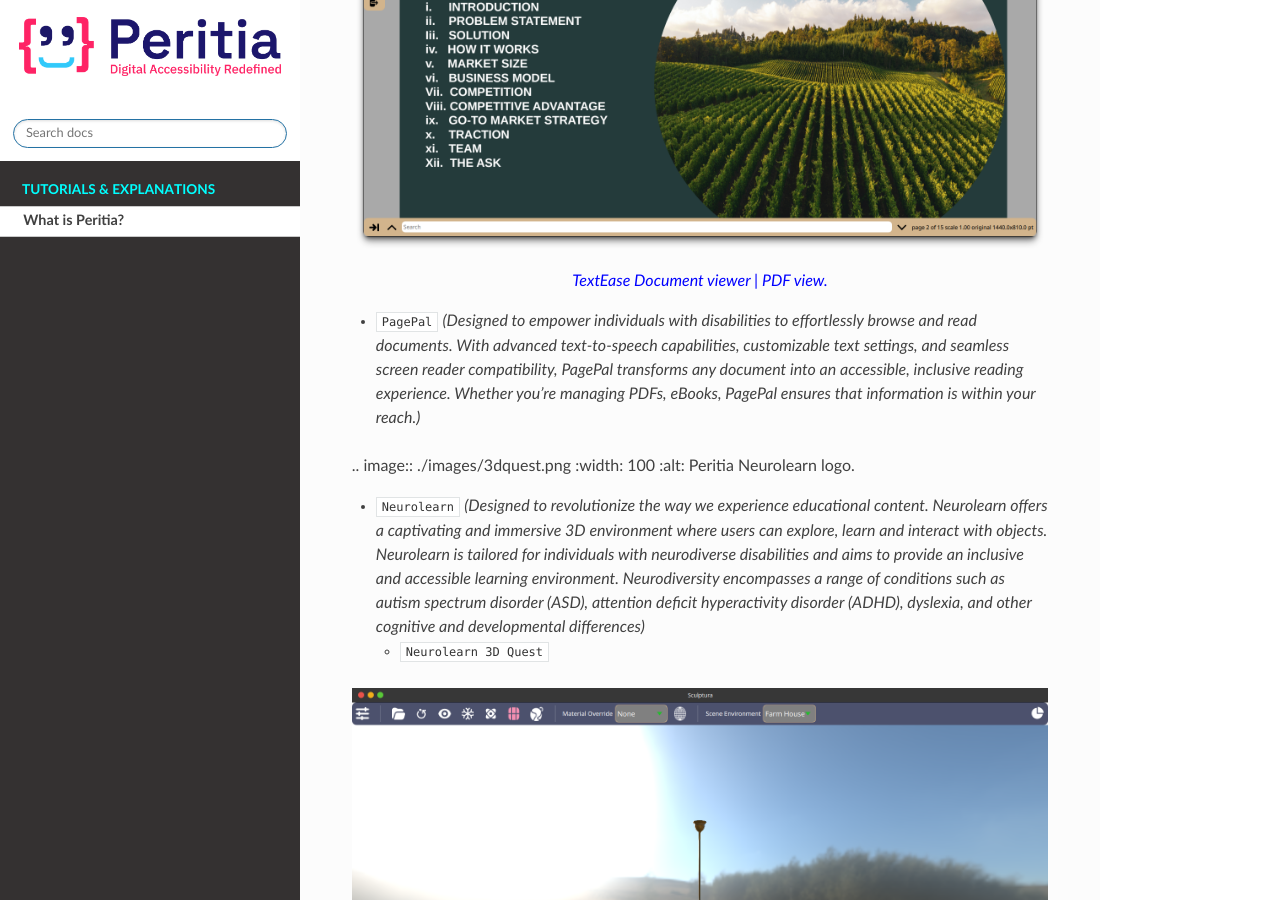
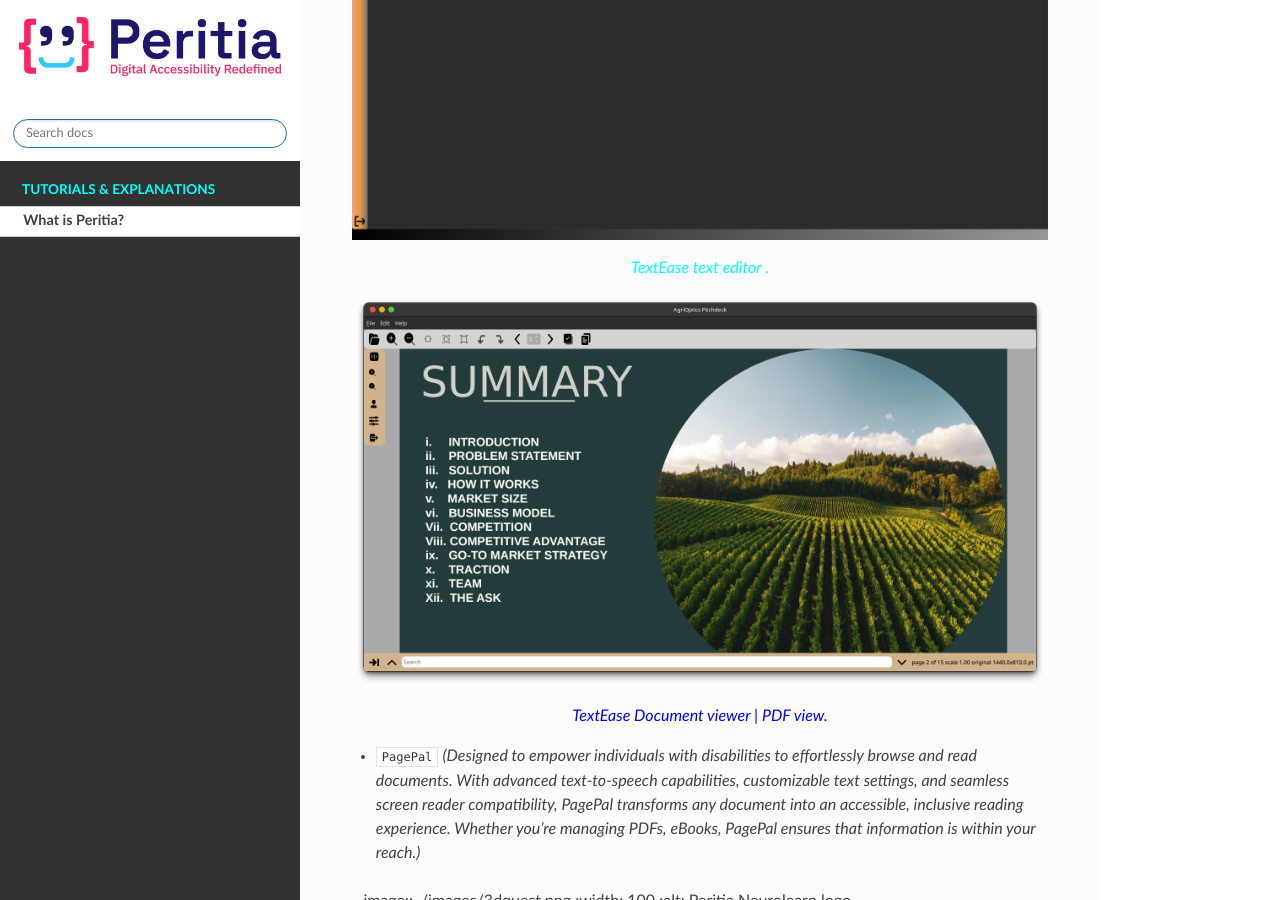
Before and after one commit to quantum-quirks/peritia, a Sphinx documentation site: the page built from docs/introduction.md, in a window 1280 px wide and 900 px high, scrolled down 729 px. Built offline with Sphinx 7.4.7 and the Read the Docs theme 2.0.0, drawn with Linux system fonts in a browser that asks for light colours; pages that are not in the unit, such as notebooks, are missing from menus.

Commit message:
added new changes

```diff
--- a/docs/introduction.md
+++ b/docs/introduction.md
@@ -10,6 +10,12 @@
 
 
 - ``TextEase`` *(Text editor that prioritizes accessibility.It allows users to write and edit text while receiving audio feedback in real-time while the user types. The editor will speak out loud each character that is inputted, allowing for a more immersive writing experience. Additionally, the editor may provide spoken suggestions for grammar or spelling errors. TextEase can be useful for people with visual impairments, as well as for anyone who prefers an audio-based approach to writing and editing.)*
+
+<p align="center">
+  <img src="https://raw.githubusercontent.com/quantum-quirks/peritia/main/docs/images/texteditor/textease_editor.png" width="700" />
+</p>
+<p align="center"><em style="color: cyan;">TextEase text editor .</em></p>
+
 
 
 
```
Also changed, not shown: docs/images/texteditor/textease_editor.png (added).
